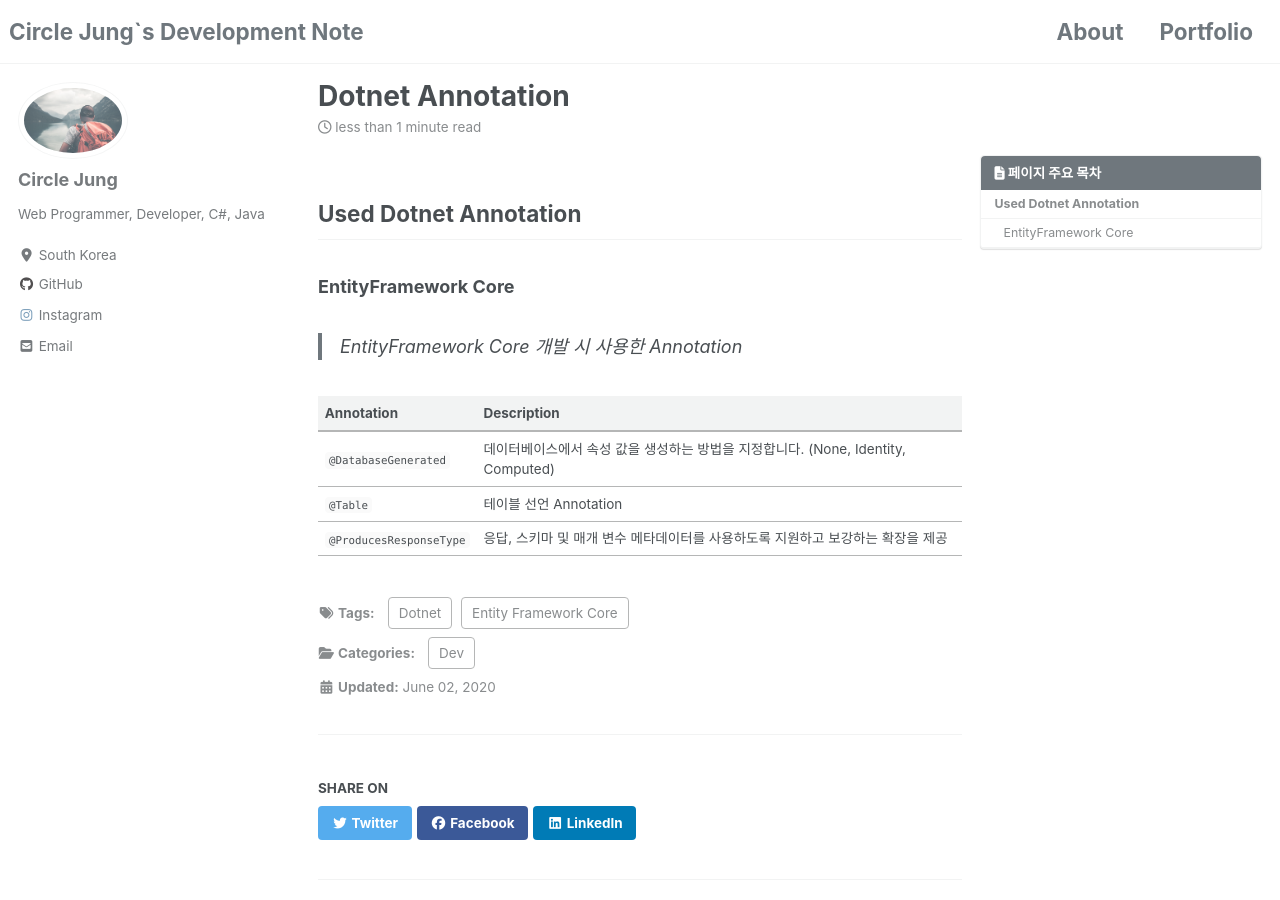
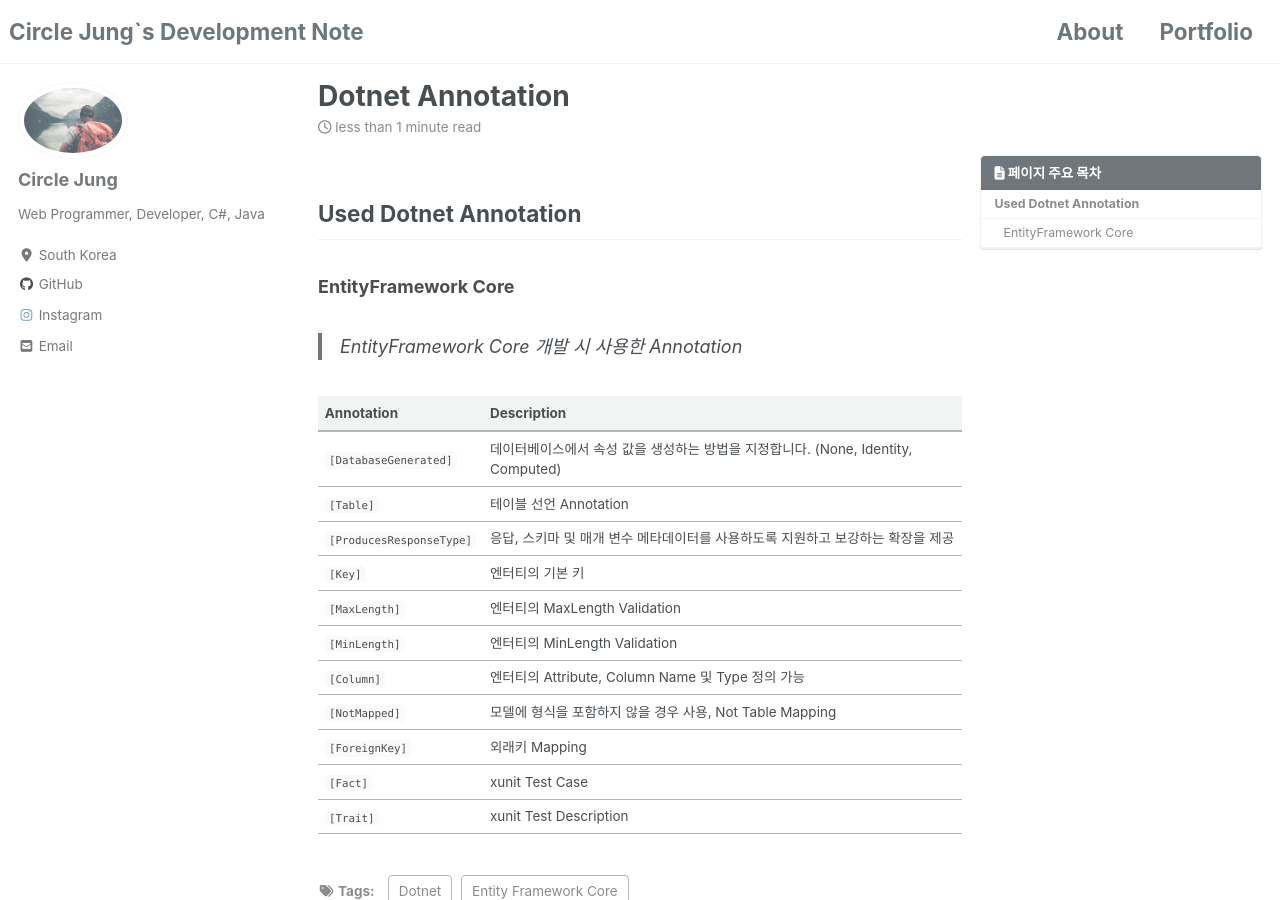
Before and after one commit to jwh0124/jwh0124.github.io, a Jekyll site: the page built from _posts/2020-06-02-annotation_dotnet.md, in a window 1280 px wide and 900 px high. Built offline with Jekyll 4.4.1, drawn with Linux system fonts in a browser that asks for light colours; cached includes are drawn as plain includes; nearby versions of some CDN libraries; comment, search, counter and statistics services are not loaded.

Commit message:
+ add annotation java, c sharp

```diff
--- a/_posts/2020-06-02-annotation_dotnet.md
+++ b/_posts/2020-06-02-annotation_dotnet.md
@@ -22,6 +22,14 @@ late_modified_at: 2020-06-02T23:00:00+0900
 
 | Annotation | Description |
 | :--- | :--------------------------------------------------------- |
-| `@DatabaseGenerated` | 데이터베이스에서 속성 값을 생성하는 방법을 지정합니다. (None, Identity, Computed) |
-| `@Table` | 테이블 선언 Annotation |
-| `@ProducesResponseType` | 응답, 스키마 및 매개 변수 메타데이터를 사용하도록 지원하고 보강하는 확장을 제공 |
+| `[DatabaseGenerated]` | 데이터베이스에서 속성 값을 생성하는 방법을 지정합니다. (None, Identity, Computed) |
+| `[Table]` | 테이블 선언 Annotation |
+| `[ProducesResponseType]` | 응답, 스키마 및 매개 변수 메타데이터를 사용하도록 지원하고 보강하는 확장을 제공 |
+| `[Key]` | 엔터티의 기본 키 |
+| `[MaxLength]` | 엔터티의 MaxLength Validation |
+| `[MinLength]` | 엔터티의 MinLength Validation |
+| `[Column]` | 엔터티의 Attribute, Column Name 및 Type 정의 가능 |
+| `[NotMapped]` | 모델에 형식을 포함하지 않을 경우 사용, Not Table Mapping |
+| `[ForeignKey]` | 외래키 Mapping |
+| `[Fact]` | xunit Test Case |
+| `[Trait]` | xunit Test Description |
```
Also changed, not shown: _posts/2019-12-10-annotation_java.md (+6 -0 lines), _posts/2020-09-16-design_pattern.md (+11 -3 lines).
